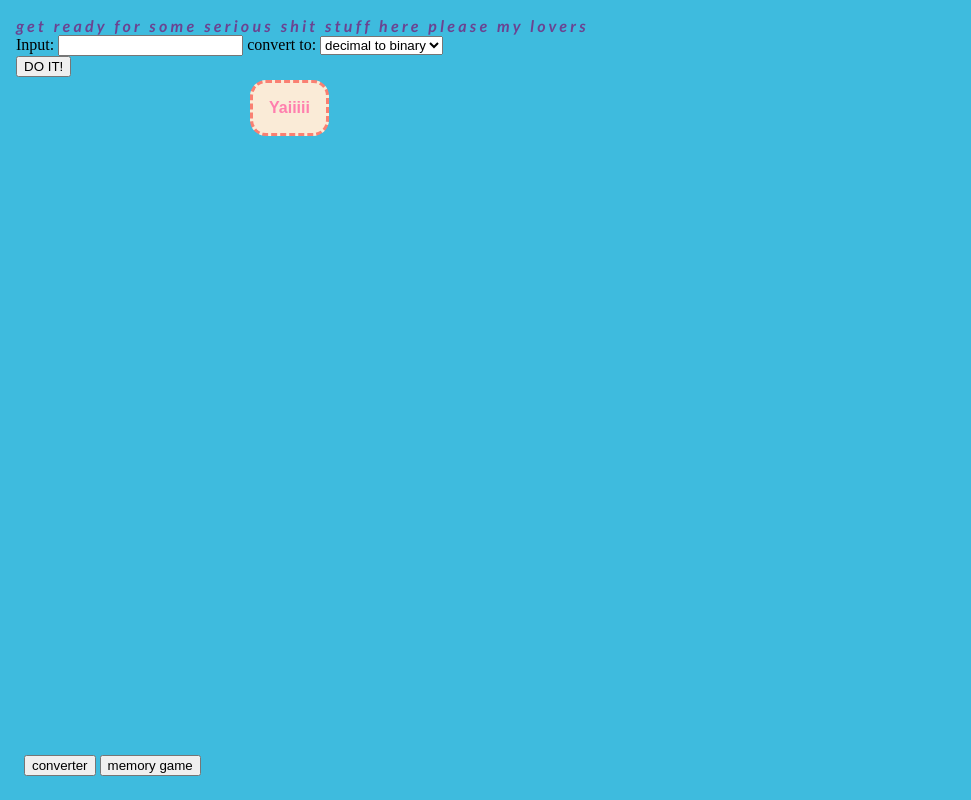
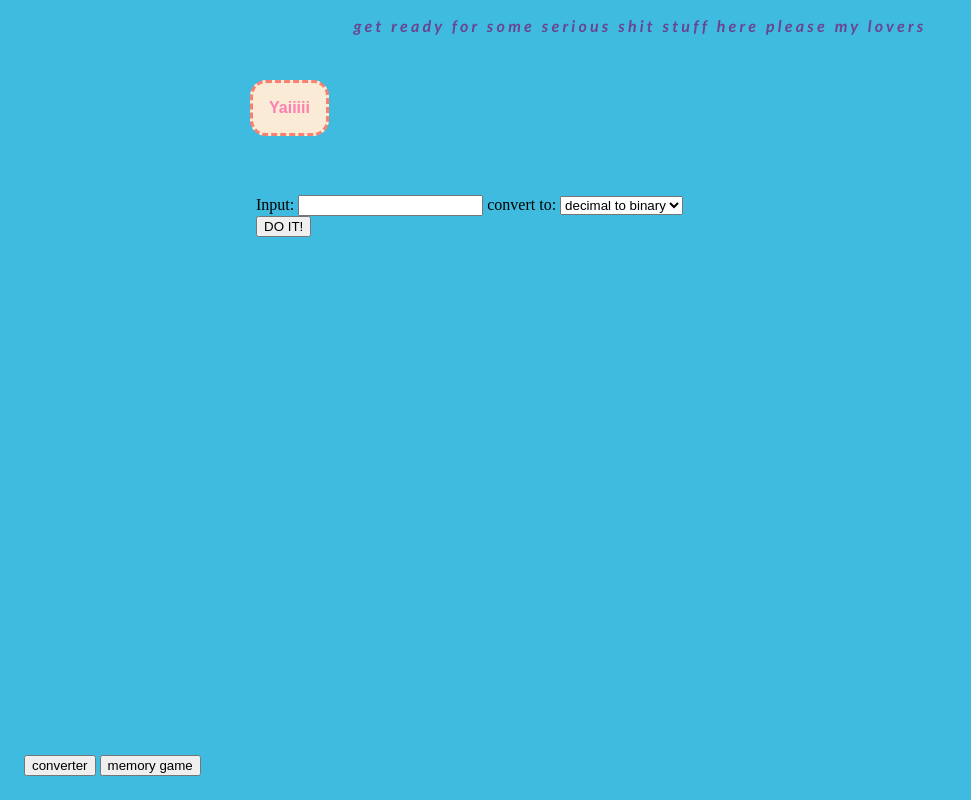
Before and after one commit to unikorm/unikorm.github.io, a plain HTML site: page index.html in a window 1280 px wide. Both pictures are taken after a click on the button "converter". Shown: the whole page, without its empty margins (0-971 px from the left). Drawn offline with Linux system fonts and the light colour scheme.

Commit message:
logic to show, hide stuff on btn click, i am close to close pull request

```diff
--- a/script.js
+++ b/script.js
@@ -1,3 +1,4 @@
+
 "use strict";
 
 //here will be imported code
@@ -52,7 +53,12 @@ export const moveButton = () => {          // height of buttom 60px, so bottom 1
 // handling button on the bottom
 
 // here wil be logic of shoving content of what button user clicks
+const convertorBtn = document.getElementById("btnConverter");
+const convertorMenu = document.getElementById("convertorMenu");
 
+convertorBtn.addEventListener("click", () => {
+    convertorMenu.style.display = (convertorMenu.style.display === "none" || convertorMenu.style.display === "") ? "flex" : "none";  // toggle visibility
+})
 
 
 
--- a/src/convertor.js
+++ b/src/convertor.js
@@ -1,4 +1,5 @@
 
+"use strict";
 
 // convertor: decimal to binary and binary to decimal
 const isNumber = (string) => {
@@ -15,8 +16,8 @@ export const binary = (input) => {
 };
 
 export const decimal = (input) => {
-    if (/^[01]+$/.test(input)) {
-        return parseInt(input, 2);
+    if (/^[01]+$/.test(input)) {  // this check if in the string are only 0 and 1
+        return parseInt(input, 2);  // second parameter is radix, it put string in dvajkova sustava, default is 10 (desiatkova standardna sustava)
     } else {
         return "invalid BINARY string";
     };
--- /dev/null
+++ b/src/memoryGame.js
@@ -0,0 +1,2 @@
+
+"use strict";
--- a/style.css
+++ b/style.css
@@ -2,7 +2,12 @@
 body {
     background-color: rgb(62, 187, 222);
     margin: 0;
-    padding: 1rem;
+    padding: 0;
+    display: flex;
+    flex-direction: column;
+    justify-content: start;
+    align-items: center;
+    min-height: 100vh;
 }
 
 #myButton {
@@ -18,14 +23,14 @@ body {
     font-weight: bolder;
 }
 
-p {
+p:nth-of-type(1) {
     color: rgb(107, 67, 145);
     font-size: medium;
     font-weight: bolder;
     font-family: 'Gill Sans', 'Gill Sans MT', Calibri, 'Trebuchet MS', sans-serif;
     font-style: italic;
     letter-spacing: .2em;
-    margin: 0;
+    margin: 1rem 0 0;
 }
 
 #bottomMenu {
@@ -37,3 +42,15 @@ p {
     text-align: center;
 
 }
+
+/* convertor */
+#convertorMenu {
+    z-index: 99;
+    width: 60%;
+    height: 60%;
+    display: none;
+    flex-direction: column;
+    justify-content: center;
+    position: relative;
+    margin-top: 10rem;
+}
```
